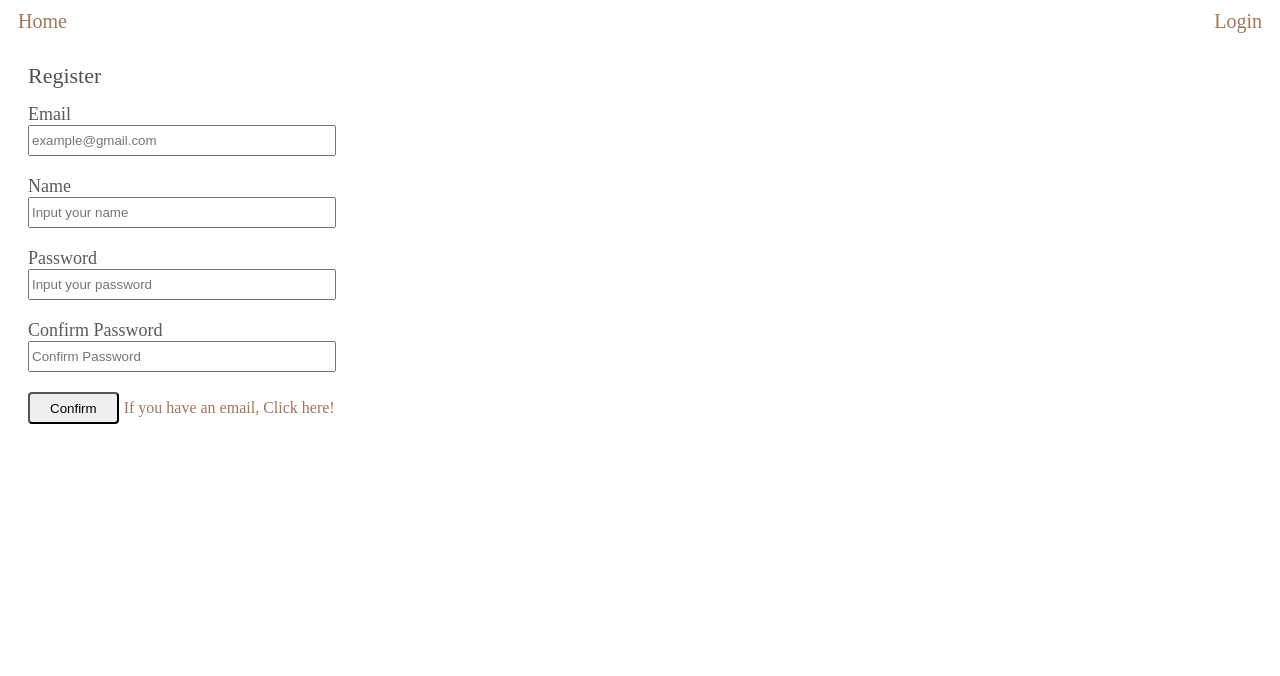
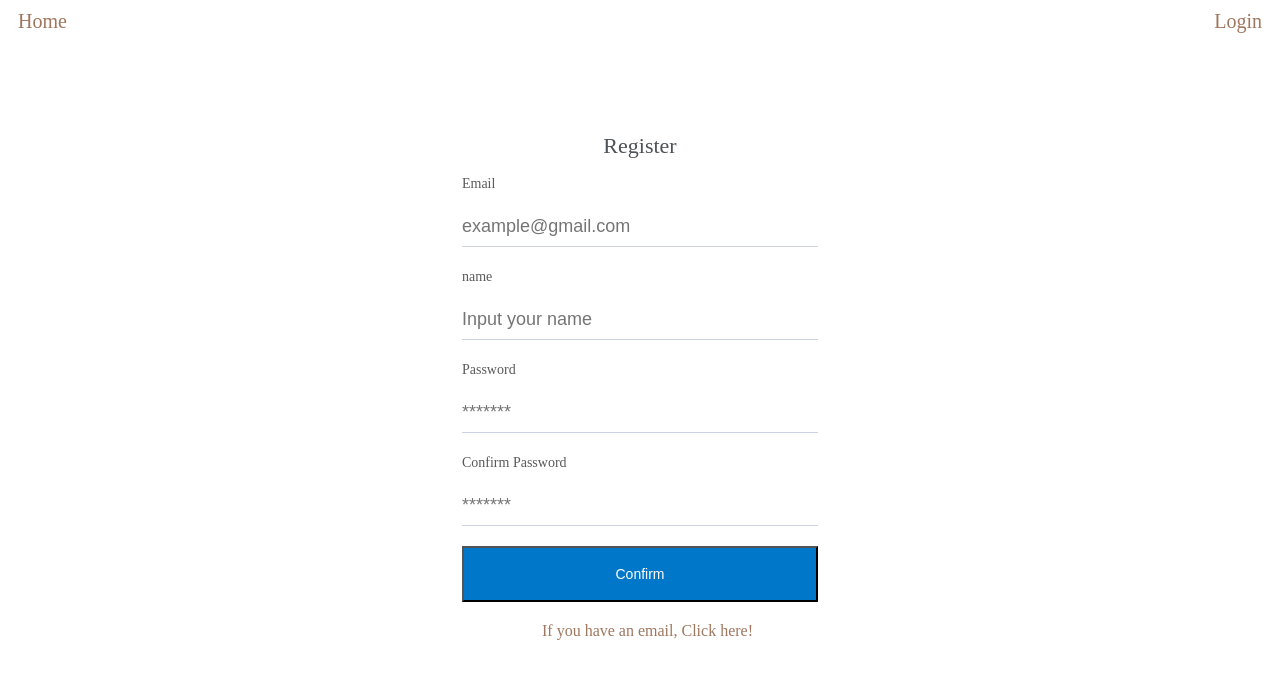
Before and after one commit to doowankim/front_hook, a React (Create React App) app: page /#/register in a window 1280 px wide. Shown: the top 676 px of the page. Built offline with nearby package versions, Linux system fonts and the light colour scheme.

Commit message:
fix: Admit form style

```diff
--- a/src/components/Admin/Login.js
+++ b/src/components/Admin/Login.js
@@ -2,6 +2,7 @@ import React from 'react';
 import {Link} from 'react-router-dom';
 import useInputs from '../custom/useInputs';
 import FacebookLogin from 'react-facebook-login';
+import styled from 'styled-components';
 
 const Login = () => {
   const [state, onChange] = useInputs({
@@ -24,82 +25,118 @@ const Login = () => {
     console.log('responseFacebook');
   };
   return (
-    <div style={{padding: '20px'}}>
-      <div
-        style={{
-          fontSize: '22px',
-          color: 'rgb(77, 82, 86)',
-          marginBottom: '15px',
-        }}
-      >
-        Login
-      </div>
+    <Container>
+      <LoginBox>
+        <Header>Login</Header>
         <form onSubmit={onSubmit}>
           <div>
             <div>
-            <label style={{fontSize: '18px', color: 'rgb(89, 89, 89)'}}>
-              Email
-            </label>
+              <Label>Email</Label>
             </div>
-          <input
+            <Input
               name="email"
               type="email"
               value={email}
               placeholder="example@gmail.com"
-            style={{width: '300px', height: '25px'}}
               onChange={onChange}
             />
           </div>
           <div>
-          <div style={{marginTop: '20px'}}>
-            <label
-              style={{
-                fontSize: '18px',
-                color: 'rgb(89, 89, 89)',
-              }}
-            >
-              Password
-            </label>
-          </div>
-          <input
+            <Wrapper>
+              <Label>Password</Label>
+            </Wrapper>
+            <Input
               name="password"
               type="password"
               value={password}
               placeholder="*******"
-            style={{width: '300px', height: '25px'}}
               onChange={onChange}
             />
           </div>
-        <button
-          type="submit"
-          style={{
-            height: '2rem',
-            marginTop: '20px',
-            paddingLeft: '1.25rem',
-            paddingRight: '1.25rem',
-            borderRadius: '4px',
-            cursor: 'pointer',
-          }}
-        >
-          Confirm
-        </button>
-        <Link
-          to="/register"
-          style={{textDecoration: 'none', color: '#9F765E', marginLeft: '5px'}}
-        >
-          If you don't have an email, Click here!
-        </Link>
-        <div style={{marginTop: '10px'}}>
+          <Button type="submit">Confirm</Button>
+          <SLink to="/register">If you don't have an email, Click here!</SLink>
+          <Divider></Divider>
+          <SocialButton>
             <FacebookLogin
               appId="386257415464246"
               textButton="Facebook"
               fields="name,email,picture"
               callback={responseFacebook}
             />
-        </div>
+          </SocialButton>
         </form>
-    </div>
+      </LoginBox>
+    </Container>
   );
 };
 
+const Container = styled.div`
+  padding: 20px;
+`;
+
+const LoginBox = styled.div`
+  padding: 70px 0 30px 0;
+  display: flex;
+  flex-direction: column;
+  align-items: center;
+`;
+
+const Header = styled.div`
+  font-size: 22px;
+  color: rgb(77, 82, 86);
+  margin-bottom: 15px;
+`;
+
+const Wrapper = styled.div`
+  margin-top: 20px;
+`;
+
+const Input = styled.input`
+  border: none;
+  height: 40px;
+  font-size: 18px;
+  color: #003764;
+  width: 100%;
+  vertical-align: middle;
+  border-bottom: 1px solid #cdd3e4;
+  border-radius: 0;
+  padding: 14px 0 0 0;
+`;
+
+const Label = styled.label`
+  font-size: 14px;
+  color: rgb(89, 89, 89);
+`;
+
+const Button = styled.button`
+  width: 100%;
+  height: 56px;
+  min-height: 56px;
+  line-height: 1;
+  background-color: #0077c8;
+  margin: 20px auto 0 auto;
+  margin-bottom: 20px;
+  font-size: 14px;
+  color: white;
+  cursor: pointer;
+`;
+
+const SLink = styled(Link)`
+  text-decoration: none;
+  color: #9f765e;
+  padding-left: 60px;
+`;
+
+const Divider = styled.div`
+  width: 100%;
+  height: 1px;
+  margin-top: 20px;
+  padding-top: 20px;
+  border-top: 1px #bac0cd dotted;
+`;
+
+const SocialButton = styled.div`
+  margin-top: 10px;
+`;
+
 export default Login;
--- a/src/components/Admin/Register.js
+++ b/src/components/Admin/Register.js
@@ -1,5 +1,6 @@
 import React from 'react';
 import {Link} from 'react-router-dom';
+import styled from 'styled-components';
 import useInputs from '../custom/useInputs';
 
 const Register = () => {
@@ -24,114 +25,180 @@ const Register = () => {
   };
 
   return (
-    <div style={{padding: '20px'}}>
-      <div
-        style={{
-          fontSize: '22px',
-          color: 'rgb(77, 82, 86)',
-          marginBottom: '15px',
-        }}
-      >
-        Register
-      </div>
+    // <Container>
+    //   <RegisterBox>
+    //     <Header>Register</Header>
+    //     <form onSubmit={onSubmit}>
+    //       <div>
+    //         <div>
+    //           <Label>Email</Label>
+    //         </div>
+    //         <Input
+    //           name="email"
+    //           type="email"
+    //           value={email}
+    //           placeholder="example@gmail.com"
+    //           onChange={onChange}
+    //         />
+    //       </div>
+    //       <div>
+    //         <Wrapper>
+    //           <Label>Name</Label>
+    //         </Wrapper>
+    //         <Input
+    //           name="name"
+    //           type="name"
+    //           value={name}
+    //           placeholder="Input your name"
+    //           onChange={onChange}
+    //         />
+    //       </div>
+    //       <Wrapper>
+    //         <Label>Password</Label>
+    //       </Wrapper>
+    //       <div>
+    //         <Input
+    //           name="password"
+    //           type="password"
+    //           value={password}
+    //           placeholder="Input your password"
+    //           onChange={onChange}
+    //         />
+    //       </div>
+    //       <Wrapper>
+    //         <Label>Confirm Password</Label>
+    //       </Wrapper>
+    //       <div>
+    //         <Input
+    //           name="password2"
+    //           type="password"
+    //           value={password2}
+    //           placeholder="Confirm Password"
+    //           onChange={onChange}
+    //         />
+    //       </div>
+    //       <Button type="submit">Register</Button>
+    //       <Divider></Divider>
+    //       <SLink to="/login">If you have an email, Click here!</SLink>
+    //     </form>
+    //   </RegisterBox>
+    // </Container>
+
+    <Container>
+      <RegisterBox>
+        <Header>Register</Header>
         <form onSubmit={onSubmit}>
           <div>
             <div>
-            <label style={{fontSize: '18px', color: 'rgb(89, 89, 89)'}}>
-              Email
-            </label>
+              <Label>Email</Label>
             </div>
-          <input
+            <Input
               name="email"
               type="email"
               value={email}
               placeholder="example@gmail.com"
-            style={{width: '300px', height: '25px'}}
               onChange={onChange}
             />
           </div>
           <div>
-          <div style={{marginTop: '20px'}}>
-            <label
-              style={{
-                fontSize: '18px',
-                color: 'rgb(89, 89, 89)',
-              }}
-            >
-              Name
-            </label>
-          </div>
-          <input
+            <Wrapper>
+              <Label>name</Label>
+            </Wrapper>
+            <Input
               name="name"
               type="name"
               value={name}
               placeholder="Input your name"
-            style={{width: '300px', height: '25px'}}
               onChange={onChange}
             />
           </div>
-        <div style={{marginTop: '20px'}}>
-          <label
-            style={{
-              fontSize: '18px',
-              color: 'rgb(89, 89, 89)',
-            }}
-          >
-            Password
-          </label>
-        </div>
           <div>
-          <input
+            <Wrapper>
+              <Label>Password</Label>
+            </Wrapper>
+            <Input
               name="password"
               type="password"
               value={password}
-            placeholder="Input your password"
-            style={{width: '300px', height: '25px'}}
+              placeholder="*******"
               onChange={onChange}
             />
           </div>
-        <div style={{marginTop: '20px'}}>
-          <label
-            style={{
-              fontSize: '18px',
-              color: 'rgb(89, 89, 89)',
-            }}
-          >
-            Confirm Password
-          </label>
-        </div>
           <div>
-          <input
+            <Wrapper>
+              <Label>Confirm Password</Label>
+            </Wrapper>
+            <Input
               name="password2"
               type="password"
               value={password2}
-            placeholder="Confirm Password"
-            style={{width: '300px', height: '25px'}}
+              placeholder="*******"
               onChange={onChange}
             />
           </div>
-        <button
-          type="submit"
-          style={{
-            height: '2rem',
-            marginTop: '20px',
-            paddingLeft: '1.25rem',
-            paddingRight: '1.25rem',
-            borderRadius: '4px',
-            cursor: 'pointer',
-          }}
-        >
-          Confirm
-        </button>
-        <Link
-          to="/login"
-          style={{textDecoration: 'none', color: '#9F765E', marginLeft: '5px'}}
-        >
-          If you have an email, Click here!
-        </Link>
+          <Button type="submit">Confirm</Button>
+          <SLink to="/login">If you have an email, Click here! </SLink>
         </form>
-    </div>
+      </RegisterBox>
+    </Container>
   );
 };
 
+const Container = styled.div`
+  padding: 20px;
+`;
+
+const RegisterBox = styled.div`
+  padding: 70px 0 30px 0;
+  display: flex;
+  flex-direction: column;
+  align-items: center;
+`;
+
+const Header = styled.div`
+  font-size: 22px;
+  color: rgb(77, 82, 86);
+  margin-bottom: 15px;
+`;
+
+const Wrapper = styled.div`
+  margin-top: 20px;
+`;
+
+const Input = styled.input`
+  border: none;
+  height: 40px;
+  font-size: 18px;
+  color: #003764;
+  width: 100%;
+  vertical-align: middle;
+  border-bottom: 1px solid #cdd3e4;
+  border-radius: 0;
+  padding: 14px 0 0 0;
+`;
+
+const Label = styled.label`
+  font-size: 14px;
+  color: rgb(89, 89, 89);
+`;
+
+const Button = styled.button`
+  width: 100%;
+  height: 56px;
+  min-height: 56px;
+  line-height: 1;
+  background-color: #0077c8;
+  margin: 20px auto 0 auto;
+  margin-bottom: 20px;
+  font-size: 14px;
+  color: white;
+  cursor: pointer;
+`;
+
+const SLink = styled(Link)`
+  text-decoration: none;
+  color: #9f765e;
+  padding-left: 80px;
+`;
+
 export default Register;
```
Also changed, not shown: src/components/Admin/LoginModal.js (deleted, +0 -86 lines), src/img/Hookimg.jpeg (added). Lines whose indentation alone changed are shown as unchanged.
